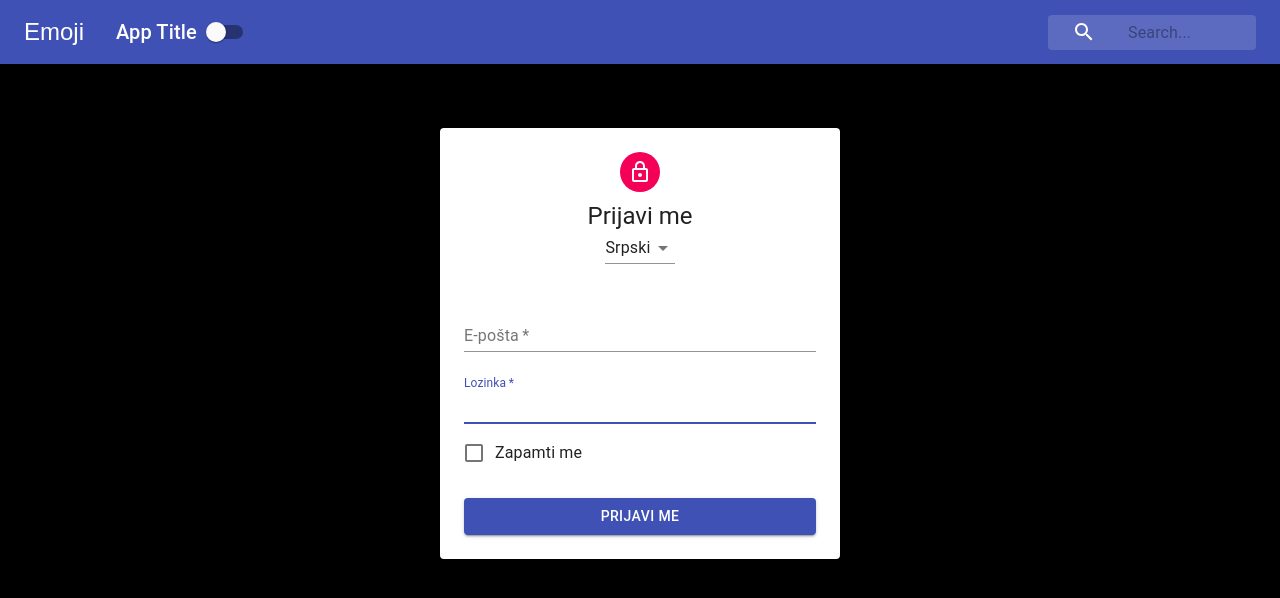
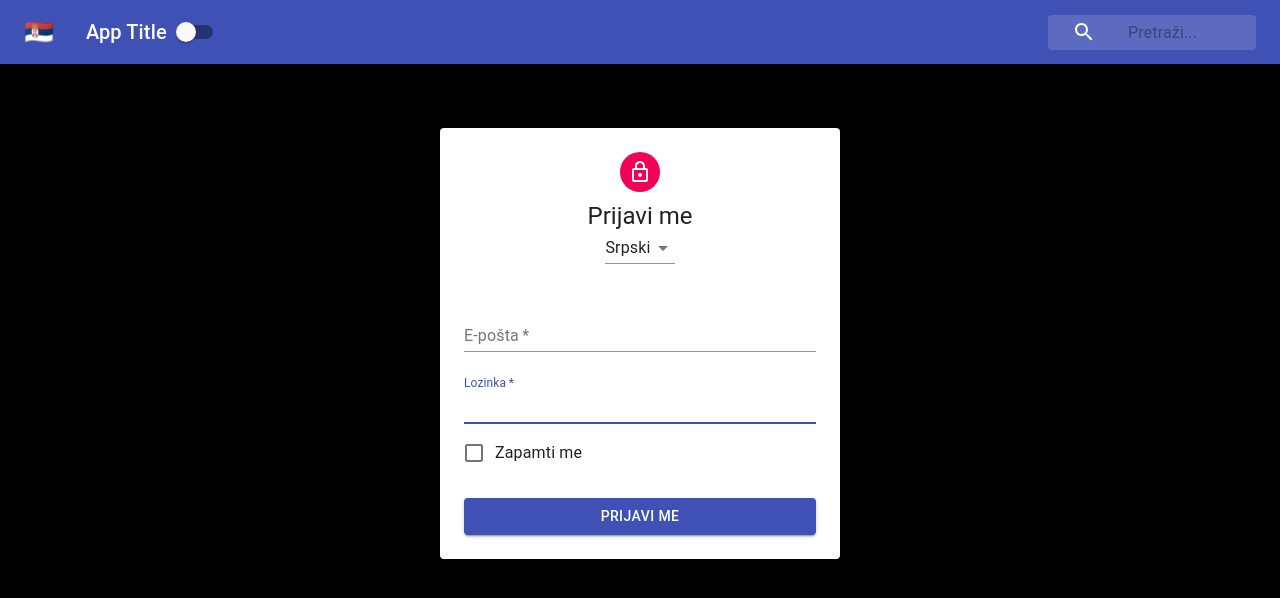
Before and after one commit to DarkoPG27/Context-API, a React (Create React App) app: page / in a window 1280 px wide. Shown: the top 598 px of the page. Built offline with nearby package versions, Linux system fonts and the light colour scheme.

Commit message:
Two Context enter (the higher order component)

```diff
--- a/src/Navbar.js
+++ b/src/Navbar.js
@@ -9,18 +9,37 @@
 import { withStyles } from '@material-ui/core/styles';
 import styles from './styles/NavBarStyles';
 import { ThemeContext } from "./contexts/ThemeContext";
+import { withLanguageContext } from "./contexts/LanguageContext";
+
+const content = {
+    serbian: {
+        search: "Pretraži",
+        flag: "🇷🇸"
+    },
+    english: {
+        search: "Search",
+        flag: "🇬🇧"
+    },
+    russian: {
+        search: "Поиск",
+        flag: "🇷🇺"
+    }
+};
+
 
 class Navbar extends Component {
     static contextType = ThemeContext;
     render() {
         const { isDarkMode, toggleTheme } = this.context;
         const { classes } = this.props;
+        const { language } = this.props.languageContext;
+        const { search, flag } = content[language];
         return (
             <div className={classes.root} >
                 <AppBar position="static" color={isDarkMode ? "default" : "primary"}>
                     <Toolbar>
                         <IconButton className={classes.menuButton} color="inherit">
-                            <span>Emoji</span>
+                            <span>{flag}</span>
 
                         </IconButton>
                         <Typography
@@ -37,7 +56,7 @@
                                 <SearchIcon />
                             </div>
                             <InputBase
-                                placeholder="Search..."
+                                placeholder={`${search}...`}
                                 classes={{
                                     root: classes.root,
                                     input: classes.inputInput
@@ -54,4 +73,4 @@
     }
 }
 
-export default withStyles(styles)(Navbar);
+export default withLanguageContext(withStyles(styles)(Navbar));
--- a/src/contexts/LanguageContext.js
+++ b/src/contexts/LanguageContext.js
@@ -19,3 +19,11 @@
         )
     }
 }
+
+export const withLanguageContext = Component => props => (
+    <LanguageContext.Consumer>
+        {
+            value => <Component languageContext={value} {...props} />
+        }
+    </LanguageContext.Consumer>
+)
```
